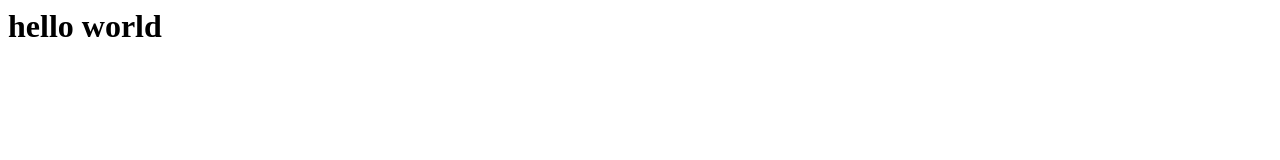
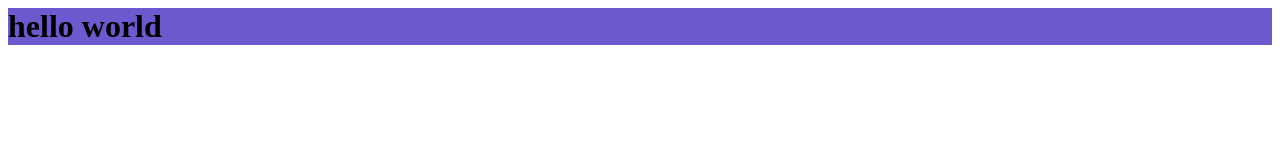
Before and after one commit to Subject3393/Hello-world, a plain HTML site: page index.html in a window 1280 px wide. Drawn offline with Linux system fonts and the light colour scheme.

Commit message:
Update index.html

```diff
--- a/index.html
+++ b/index.html
@@ -5,7 +5,7 @@
 </head>
 
 <body>
-<h1>
+<h1 style="background-color:SlateBlue;">
 hello world
 
 </h1>
```
